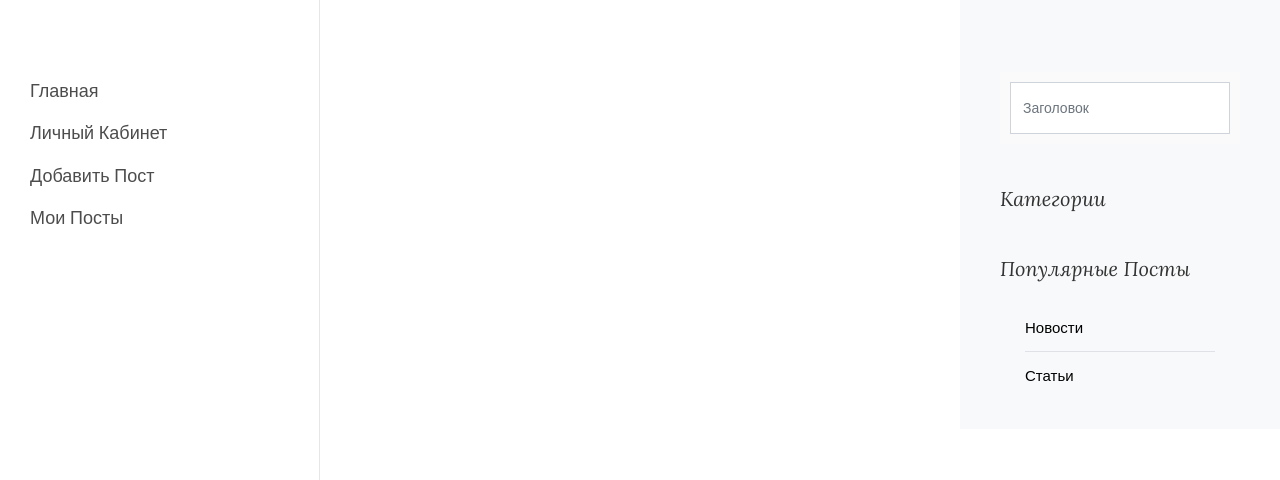
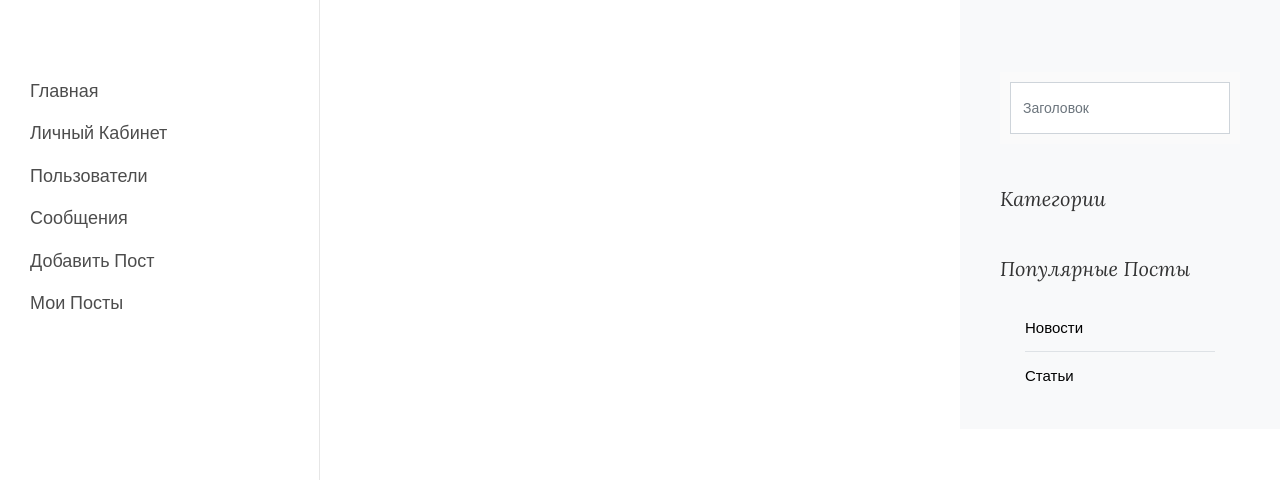
Before and after one commit to Stasnislawe/newsportal, a Django app: template newsportal/templates/art.html in a window 1280 px wide. Shown: the top 480 px of the page. Run offline with Django 3.2, Linux system fonts and the light colour scheme; the template is opened without the code that fills it, so the values that code supplies are empty; some libraries are stand-ins or nearby versions; some web fonts are replaced.

Commit message:
URL 'Сообщения' и 'Пользователи'

```diff
--- a/newsportal/templates/flatpages/default.html
+++ b/newsportal/templates/flatpages/default.html
@@ -40,6 +40,8 @@
 				<ul>
 					<li><a href="{% url 'news_list' %}">Главная</a></li>
 					<li><a href="{% url 'index' %}">Личный Кабинет</a></li>
+                    <li><a href="{% url 'users' %}">Пользователи</a></li>
+                    <li><a href="{% url 'dialogs' %}">Сообщения</a></li>
                     {% if not is_not_author %}
 					<li><a href="{% url 'news_create' %}">Добавить Пост</a></li>
 					<li><a href="{% url 'myviews' %}">Мои Посты</a></li>
```
